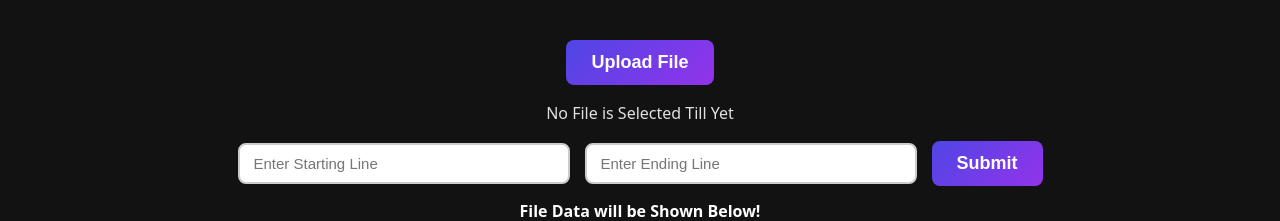
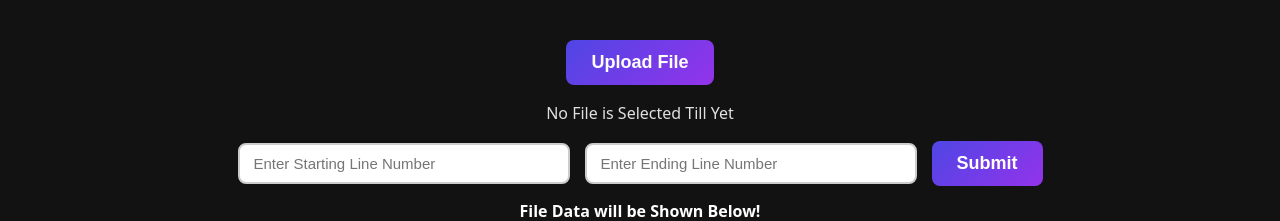
Before and after one commit to Tanuj2805/Sniptext, a React (Vite) app: page / in a window 1280 px wide. Shown: the top 221 px of the page. Built offline with nearby package versions, Linux system fonts and the light colour scheme.

Commit message:
Edit some input variables for better understanding

```diff
--- a/src/App.jsx
+++ b/src/App.jsx
@@ -73,8 +73,8 @@ function App() {
       <div>
 
           <div>
-            <LineInput printmsg="Enter Starting Line" setdata={setstartline}></LineInput>
-            <LineInput printmsg="Enter Ending Line" setdata={setendline}></LineInput>
+            <LineInput printmsg="Enter Starting Line Number" setdata={setstartline}></LineInput>
+            <LineInput printmsg="Enter Ending Line Number" setdata={setendline}></LineInput>
             <button className='input-submit-btn' onClick={verifyinput}>Submit</button>
           </div>
 
```
